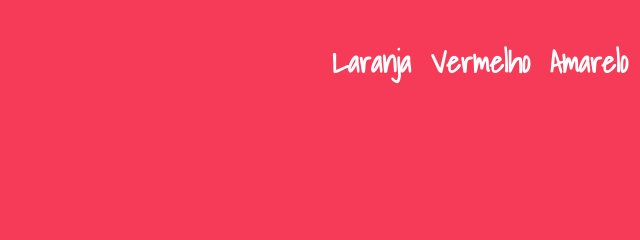
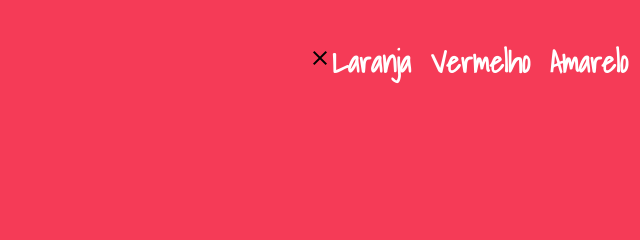
Before and after one commit to wevdiaz/Atividades_Javascript, a plain HTML site: page exercises/Scroll_Section/index.html in a window 1280 px wide. Shown: the top 240 px of the page, 311-951 px from the left. Drawn offline with Linux system fonts and the light colour scheme.

Commit message:
criando botão fechar menu

```diff
--- a/exercises/Scroll_Section/index.html
+++ b/exercises/Scroll_Section/index.html
@@ -23,6 +23,7 @@
 
         <nav>
             <div id="mobile-menu"><span class="material-icons">menu</span></div>
+            <div id="close-menu"><span class="material-icons">close</span></div>
             <ul>
                 <li data-color="orange"><a href="#bg-orange">Laranja</a></li>
                 <li data-color="red"><a href="#bg-red">Vermelho</a></li>
```
